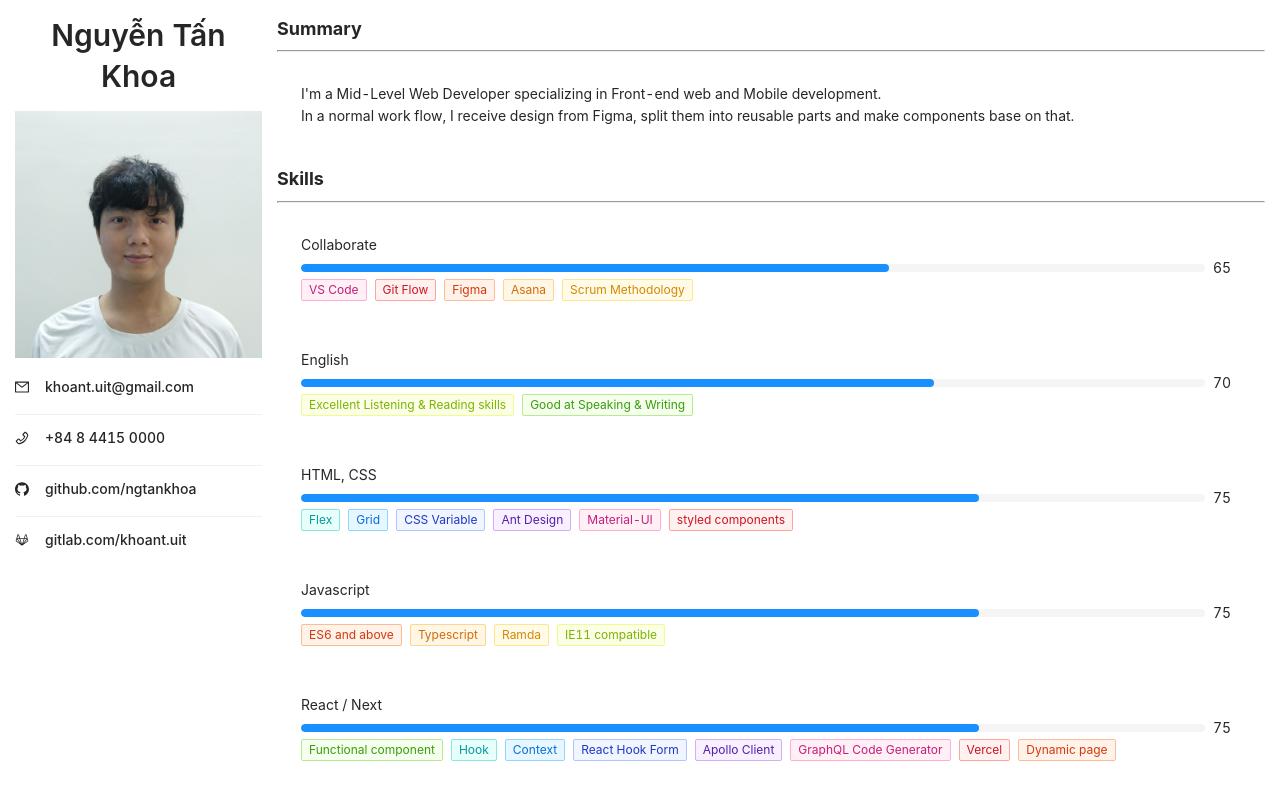
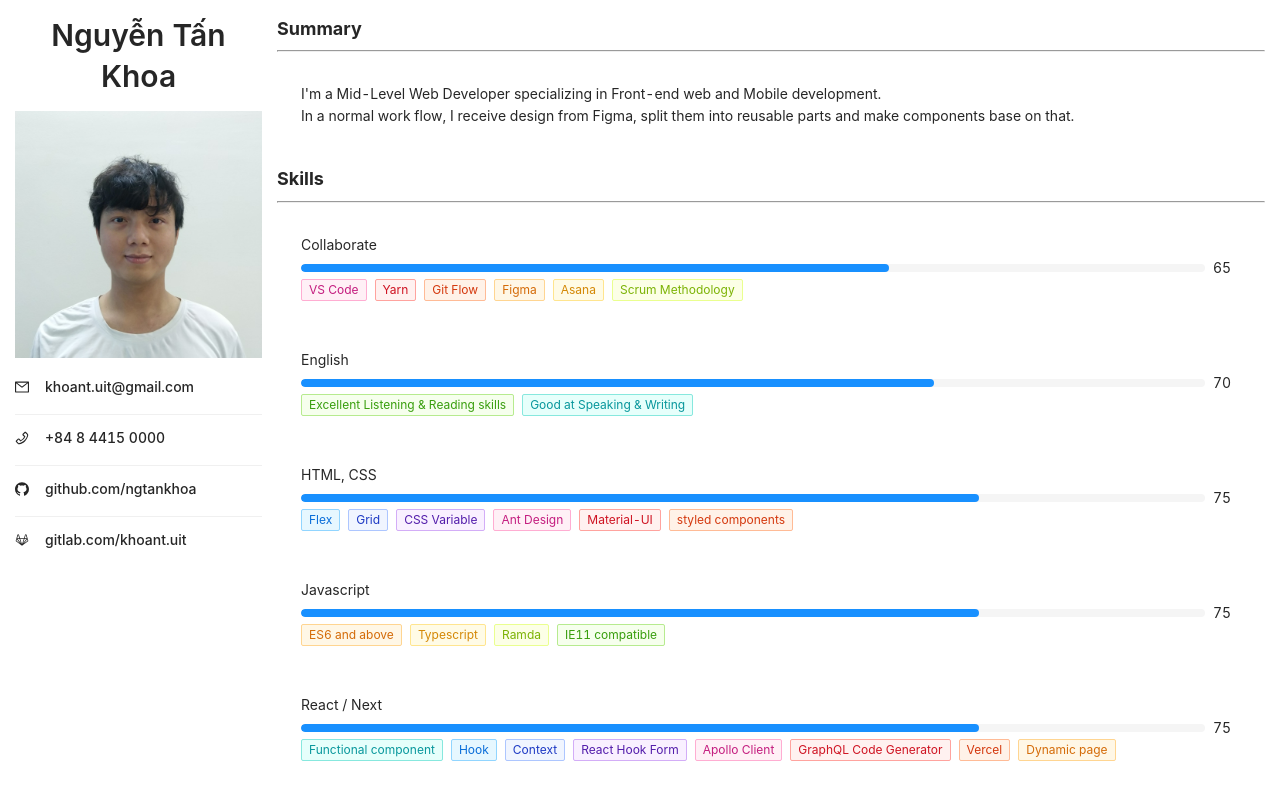
Before and after one commit to ngtankhoa/next-cv, a Next.js app: page / in a window 1280 px wide. Shown: the top 800 px of the page. Built offline with nearby package versions, Linux system fonts and the light colour scheme.

Commit message:
test hot fix

```diff
--- a/containers/skills/skills.tsx
+++ b/containers/skills/skills.tsx
@@ -8,6 +8,7 @@ const data: { title: string; percent: number; description: string[] }[] = [
         percent: 65,
         description: [
             'VS Code',
+            'Yarn',
             'Git Flow',
             'Figma',
             'Asana',
--- a/pages/index.tsx
+++ b/pages/index.tsx
@@ -80,6 +80,7 @@ export default function Home() {
                                     title={
                                         <a
                                             href='https://github.com/ngtankhoa'
+                                            rel='noreferrer'
                                             target='_blank'
                                         >
                                             github.com/ngtankhoa
@@ -93,6 +94,7 @@ export default function Home() {
                                     title={
                                         <a
                                             href='https://gitlab.com/khoant.uit'
+                                            rel='noreferrer'
                                             target='_blank'
                                         >
                                             gitlab.com/khoant.uit
```
